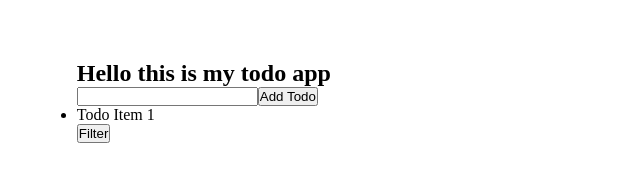
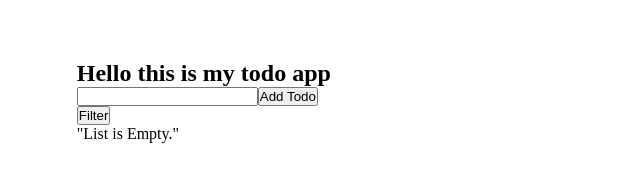
Before and after one commit to iamanoopverma/smart-todo-app, a React (Vite) app: page / in a window 1280 px wide. Shown: the top 196 px of the page, without its empty margins (0-640 px from the left). Built offline with nearby package versions, Linux system fonts and the light colour scheme.

Commit message:
Version 1.1

```diff
--- a/src/App.jsx
+++ b/src/App.jsx
@@ -2,23 +2,25 @@ import { useState } from 'react'
 import './App.css'
 import TodoInput from './assets/components/TodoInput/TodoInput.jsx'
 import TodoList from './assets/components/TodoList/TodoList.jsx'
-import TodoListItem from './assets/components/TodoListItem/TodoListItem.jsx'
 import FilterButton from './assets/components/FilterButton/FilterButton.jsx'
 
 function App() {
-  const [allTodos, setAllTodos] = useState({
-    id: 1,
+  const [allTodos, setAllTodos] = useState([{
+    id: null,
     text: "",
     completed: false
-  });
+  }]);
 
-  function addTodo() {
-
+  function addTodo(inputText) {
+      setAllTodos()
   }
-  function deleteTodo() {
+  function deleteTodo(id) {
 
   }
   function filterTodoList() {
+
+  }
+  function handleToggle(id){
 
   }
 
@@ -28,11 +30,9 @@ function App() {
       <div className="container">
         <section className="todo-section  mt-auto">
           <h2>Hello this is my todo app</h2>
-          <TodoInput allTodos={allTodos} addTodo={addTodo}></TodoInput>
-          <TodoList allTodos={allTodos}>
-            <TodoListItem allTodos={allTodos} deleteTodo={deleteTodo}></TodoListItem>
-          </TodoList>
+          <TodoInput addTodo={addTodo}></TodoInput>
           <FilterButton allTodos={allTodos} filterTodoList={filterTodoList}></FilterButton>
+          <TodoList allTodos={allTodos} deleteTodo={deleteTodo} handle={handleToggle}></TodoList>
         </section>
 
       </div>
--- a/src/assets/components/TodoInput/TodoInput.jsx
+++ b/src/assets/components/TodoInput/TodoInput.jsx
@@ -1,10 +1,15 @@
+import {useState} from 'react'
 
 
-function TodoInput({allTodos, addtodo}){
+function TodoInput({addTodo}){
+const [inputText, setInputText] = useState("");
     return(
         <>
-           <form action="">
-               <input type="text" />
+           <form action="" onSubmit={()=>addTodo(inputText)}>
+               <input type="text"
+               value={inputText}
+               onChange={(e)=> setInputText(e.target.value)}
+               />
                <button type="submit">Add Todo</button>
            </form>
         </>
--- a/src/assets/components/TodoList/TodoList.jsx
+++ b/src/assets/components/TodoList/TodoList.jsx
@@ -1,11 +1,21 @@
+import TodoListItem from '../TodoListItem/TodoListItem.jsx'
 
-
-function TodoList({children, allTodos}) {
+function TodoList({ allTodos, deleteTodo, handleToggle }) {
     return (
         <>
-            <ul>
-                <li>Todo Item 1</li>
-            </ul>
+            {
+                allTodos.map(item => {
+                    return (
+                       item.id ? <TodoListItem
+                        key={item.id}
+                        listElement={item}
+                        deleteTodo={deleteTodo}
+                        handleToggle={handleToggle} /> :
+                        <p>"List is Empty."</p>
+                    )
+                })
+            }
+
         </>
     )
 }
--- a/src/assets/components/TodoListItem/TodoListItem.css
+++ b/src/assets/components/TodoListItem/TodoListItem.css
@@ -0,0 +1,5 @@
+.todo-item{
+    display:flex;
+    align-items: center;
+    gap:20px;
+}
--- a/src/assets/components/TodoListItem/TodoListItem.jsx
+++ b/src/assets/components/TodoListItem/TodoListItem.jsx
@@ -1,13 +1,12 @@
+import './TodoListItem.css'
 
-
-function TodoListItem({allTodos, deleteTodos}){
+function TodoListItem({listElement, deleteTodo, handleToggle}){
     return(
-        <>
           <div className="todo-item">
-             <p>First Todo Item</p>
-             <Button onClick={deleteTodos}>Delete</Button>
+             <input type="checkbox" onChange={() => handleToggle(listElement.id)}/>
+             <p>{listElement.text}</p>
+             <button onClick={()=> deleteTodo(listElement.id)}>Delete</button>
           </div>
-        </>
     )
 }
 
```
Also changed, not shown: 1 other file (tests, documents, lock files or other folders).
